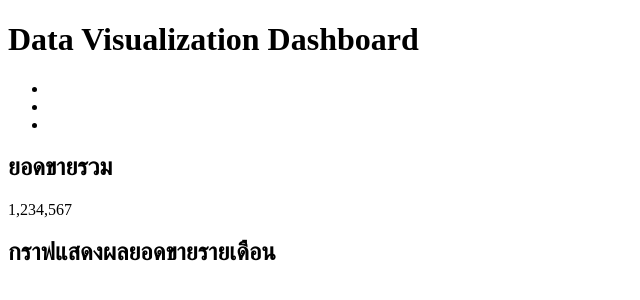
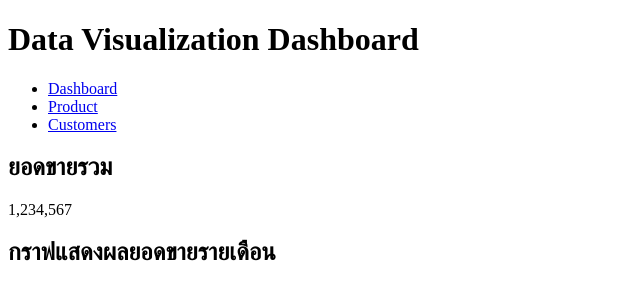
Before and after one commit to thirawat27/data-visualization-dashboard, a plain HTML site: page index.html in a window 1280 px wide. Shown: the whole page, without its empty margins (0-640 px from the left). Drawn offline with Linux system fonts and the light colour scheme.

Commit message:
Second Commit

```diff
--- a/index.html
+++ b/index.html
@@ -14,9 +14,9 @@
     <aside>
         <nav>
             <ul>
-                <li><a href="#"></a></li>
-                <li><a href="#"></a></li>
-                <li><a href="#"></a></li>
+                <li><a href="#">Dashboard</a></li>
+                <li><a href="#">Product</a></li>
+                <li><a href="#">Customers</a></li>
             </ul>
         </nav>
     </aside>
```
